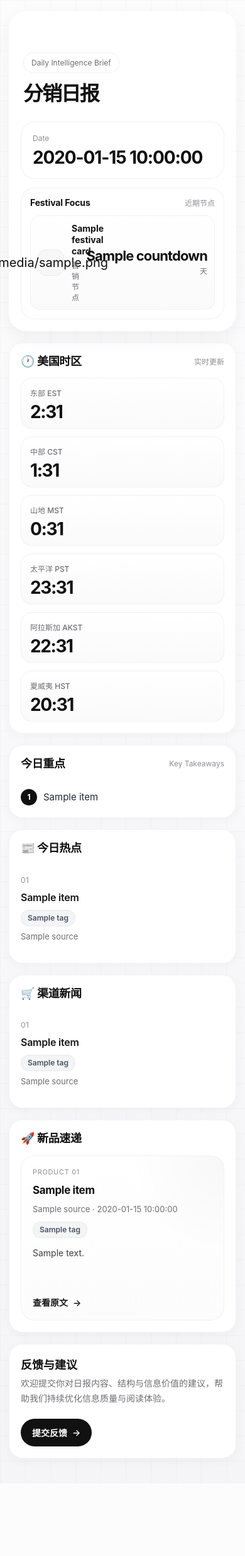
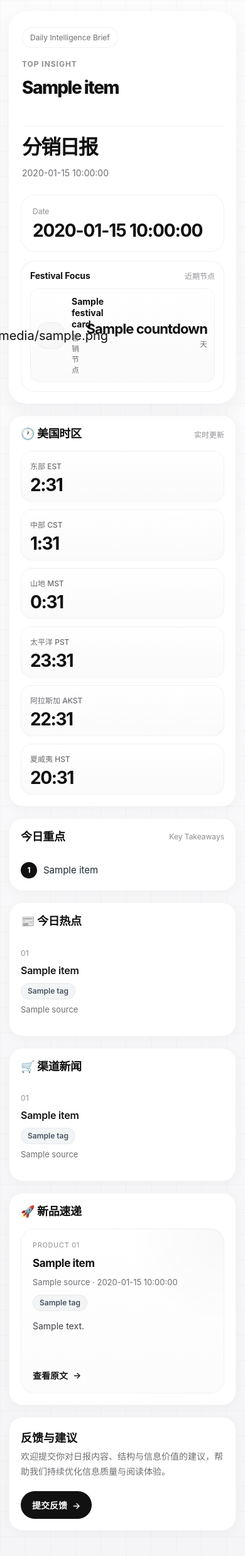
Before and after one commit to iven649/daily-report, a Python web app: template templates/index.html.j2 in a window 390 px wide. Shown: the whole page at 63% size. Before the commit the page ends 2355 px from the top, so only its background shows below. Run offline with Jinja, Linux system fonts and the light colour scheme; the template is opened without the code that fills it: most values are stand-ins (such as "Sample title", 1, 10 or a date in 2020).

Commit message:
Update index.html.j2

```diff
--- a/templates/index.html.j2
+++ b/templates/index.html.j2
@@ -7,7 +7,7 @@
   <style>
     :root {
       --bg: #f5f5f7;
-      --card: rgba(255, 255, 255, 0.86);
+      --card: rgba(255, 255, 255, 0.88);
       --card-solid: #ffffff;
       --text: #111111;
       --muted: #6e6e73;
@@ -25,6 +25,7 @@
       --link-hover: #4b5563;
       --tag-bg: #f3f4f6;
       --tag-text: #4b5563;
+      --black: #111111;
     }
 
     * {
@@ -75,18 +76,19 @@
 
     .hero {
       display: grid;
-      grid-template-columns: 1.15fr 0.85fr;
+      grid-template-columns: 1.18fr 0.82fr;
       gap: 24px;
       padding: 24px;
       margin-bottom: 18px;
+      min-height: 300px;
     }
 
     .hero-main {
-      padding: 12px 6px 4px 4px;
-      min-height: 132px;
       display: flex;
       flex-direction: column;
-      justify-content: flex-end;
+      justify-content: space-between;
+      min-height: 252px;
+      padding: 6px 2px 2px 2px;
     }
 
     .eyebrow {
@@ -99,16 +101,56 @@
       border: 1px solid rgba(17,17,17,0.06);
       font-size: 12px;
       color: var(--muted);
+      width: fit-content;
       margin-bottom: 18px;
-      width: fit-content;
     }
 
-    .hero-title {
-      margin: 0;
+    .hero-kicker {
+      font-size: 12px;
+      font-weight: 700;
+      letter-spacing: 0.08em;
+      color: var(--muted-2);
+      text-transform: uppercase;
+      margin-bottom: 14px;
+    }
+
+    .hero-insight {
+      font-size: 40px;
+      line-height: 1.18;
+      font-weight: 760;
+      letter-spacing: -0.055em;
+      max-width: 680px;
+      margin-bottom: 14px;
+    }
+
+    .hero-sub {
+      font-size: 15px;
+      line-height: 1.85;
+      color: var(--muted);
+      max-width: 560px;
+    }
+
+    .hero-footer {
+      display: flex;
+      align-items: flex-end;
+      justify-content: space-between;
+      gap: 16px;
+      margin-top: 30px;
+      padding-top: 18px;
+      border-top: 1px solid var(--line-soft);
+    }
+
+    .hero-brand {
       font-size: 48px;
       line-height: 0.96;
       letter-spacing: -0.065em;
       font-weight: 740;
+    }
+
+    .hero-date-inline {
+      color: var(--muted);
+      font-size: 14px;
+      white-space: nowrap;
     }
 
     .hero-side {
@@ -551,8 +593,12 @@
         grid-template-columns: 1fr;
       }
 
-      .hero-title {
-        font-size: 40px;
+      .hero-insight {
+        font-size: 34px;
+      }
+
+      .hero-brand {
+        font-size: 38px;
       }
     }
 
@@ -570,8 +616,25 @@
         padding: 18px;
       }
 
-      .hero-title {
+      .hero-main {
+        min-height: auto;
+      }
+
+      .hero-insight {
+        font-size: 28px;
+      }
+
+      .hero-sub {
+        font-size: 14px;
+      }
+
+      .hero-brand {
         font-size: 32px;
+      }
+
+      .hero-footer {
+        flex-direction: column;
+        align-items: flex-start;
       }
 
       .timezone-grid,
@@ -611,10 +674,32 @@
 
     <div class="glass hero">
       <div class="hero-main">
-        <div class="eyebrow">
-          <span>Daily Intelligence Brief</span>
+        <div>
+          <div class="eyebrow">
+            <span>Daily Intelligence Brief</span>
+          </div>
+
+          <div class="hero-kicker">Top Insight</div>
+
+          <div class="hero-insight">
+            {% if takeaways and takeaways[0] %}
+              {{ takeaways[0] }}
+            {% else %}
+              今日暂无核心判断
+            {% endif %}
+          </div>
+
+          {% if takeaways|length > 1 %}
+          <div class="hero-sub">
+            {{ takeaways[1] }}
+          </div>
+          {% endif %}
         </div>
-        <h1 class="hero-title">分销日报</h1>
+
+        <div class="hero-footer">
+          <div class="hero-brand">分销日报</div>
+          <div class="hero-date-inline">{{ date }}</div>
+        </div>
       </div>
 
       <div class="hero-side">
```
